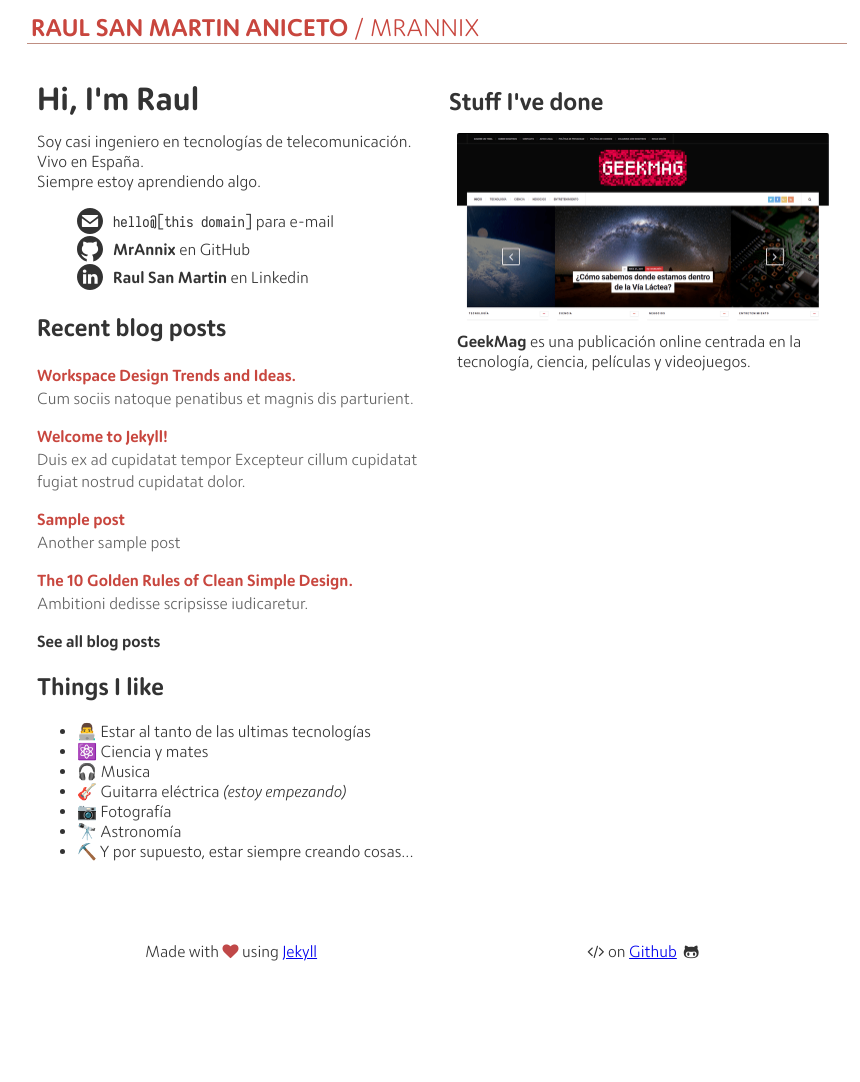
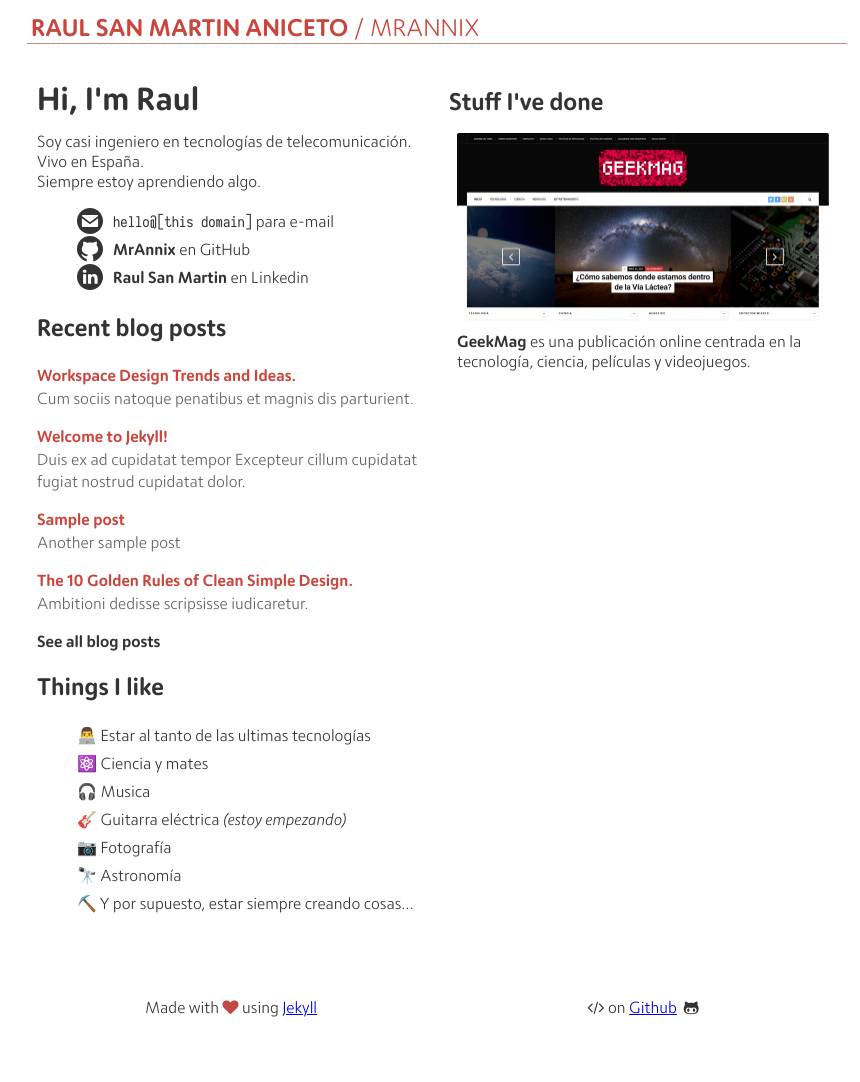
Before and after one commit to MrAnnix/MrAnnix.github.io, a Jekyll site: the page built from index.html, in a window 1280 px wide. Shown: the whole page, without its empty margins (203-1063 px from the left). Built offline with Jekyll 4.4.1, drawn with Linux system fonts in a browser that asks for light colours; the list of posts is cut into pages by our own code; before the commit the page ends 1026 px from its top, so only the background shows below that.

Commit message:
About me list

```diff
--- a/_sass/_index.scss
+++ b/_sass/_index.scss
@@ -134,6 +134,23 @@
     font-weight: 400
 }
 
+.about-me-list a {
+    text-decoration: none;
+    color: #333!important
+}
+
+.about-me-list a:hover {
+    text-decoration: underline
+}
+
+.about-me-list>ul {
+    list-style-type: none
+}
+
+.about-me-list>ul>li {
+    padding: 4px 0
+}
+
 /*Icons by Iconmonstr*/
 
 .sites-list>ul>.e-mail {
--- a/index.html
+++ b/index.html
@@ -36,6 +36,7 @@ layout: default
             </div>
             <div class=about-me>
                 <h2>Things I like</h2>
+                <div class=about-me-list>
                 <ul>
                     <li>
                         👨‍💻 Estar al tanto de las ultimas tecnologías
@@ -59,6 +60,7 @@ layout: default
                         ⛏️ Y por supuesto, estar siempre creando cosas...
                     </li>
                 </ul>
+                </div>
             </div>
         </div>
         <div class=right-column>
```
